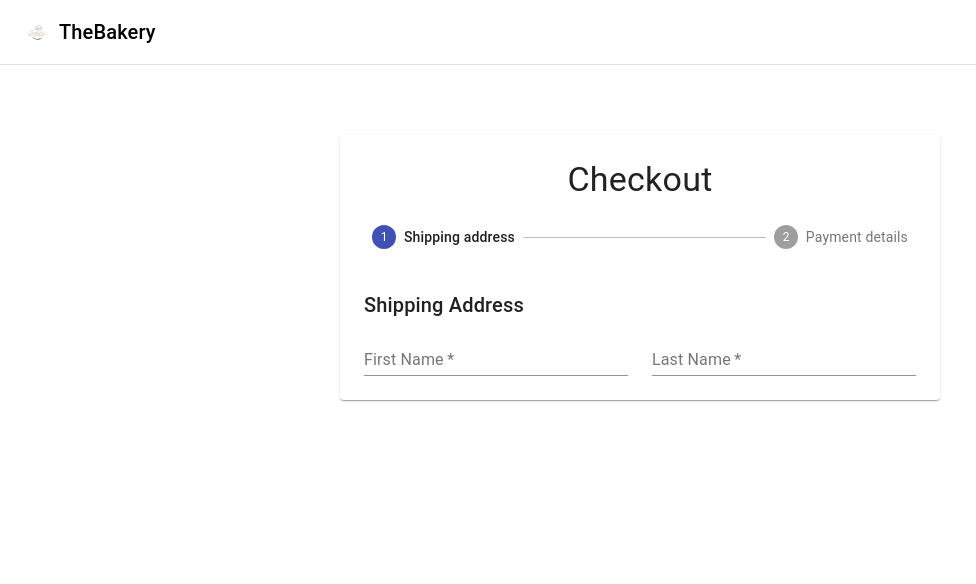
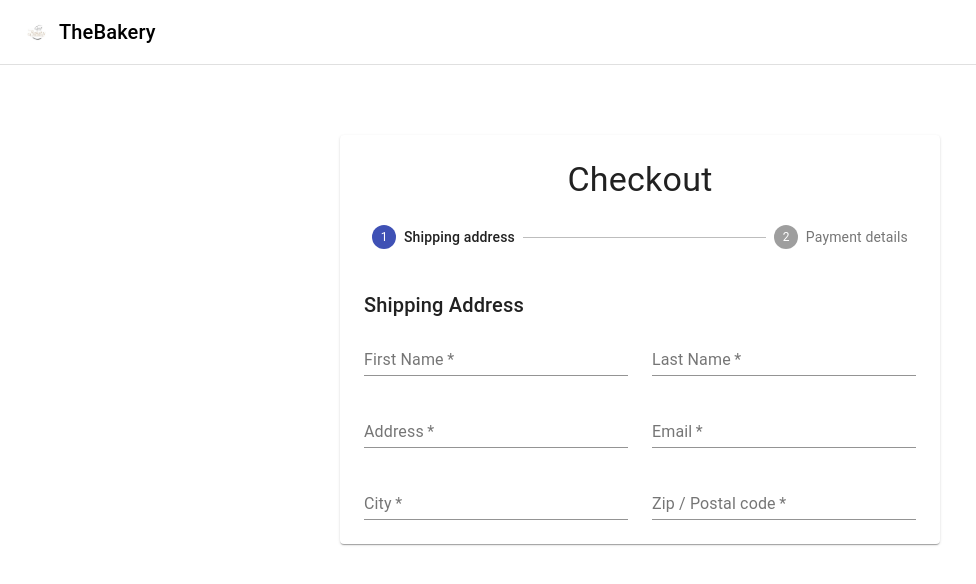
Before and after one commit to chelletuerk/new-bakery, a React (Create React App) app: page /checkout in a window 1280 px wide. Shown: the top 584 px of the page, without its empty margins (0-976 px from the left). Built offline with nearby package versions, Linux system fonts and the light colour scheme; no server answers.

Commit message:
add shipping inputs

```diff
--- a/src/components/CheckoutForm/AddressForm.jsx
+++ b/src/components/CheckoutForm/AddressForm.jsx
@@ -14,6 +14,10 @@
           <Grid container spacing={3}>
             <FormInput required name='firstName' label='First Name'/>
             <FormInput required name='lastName' label='Last Name'/>
+            <FormInput required name='address1' label='Address'/>
+            <FormInput required name='email' label='Email'/>
+            <FormInput required name='city' label='City'/>
+            <FormInput required name='zip' label='Zip / Postal code'/>
           </Grid>
         </form>
       </FormProvider>
```
